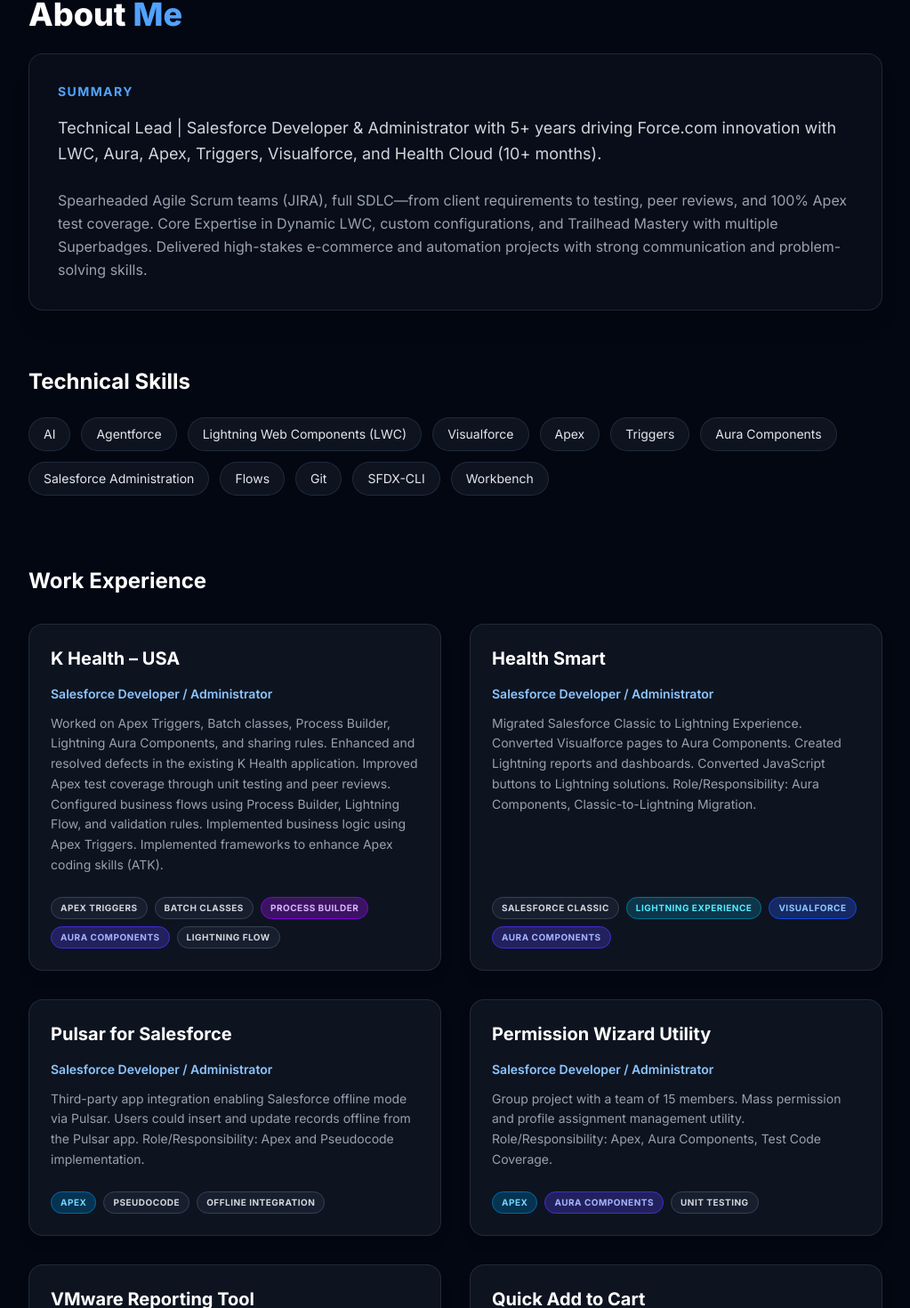
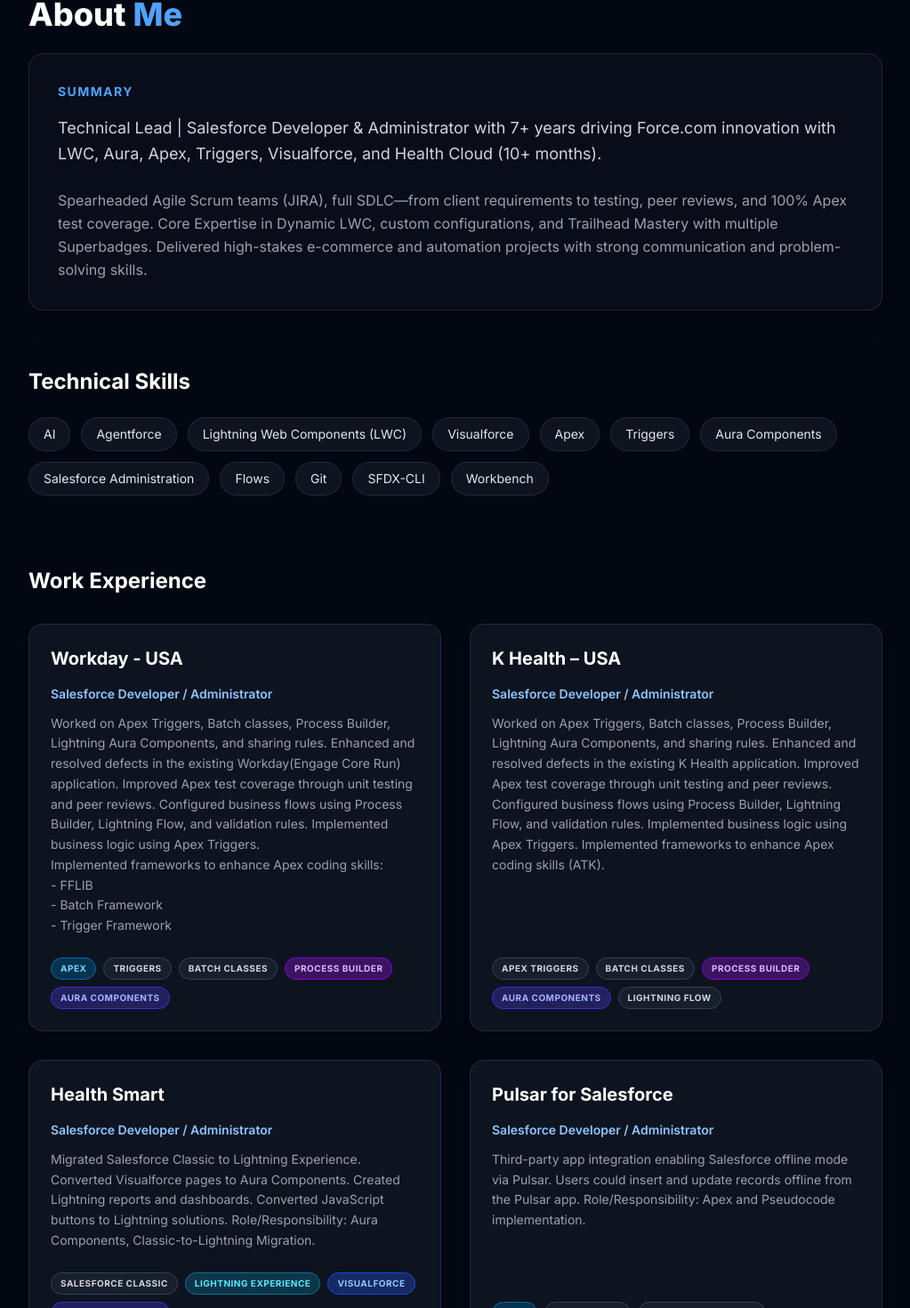
Before and after one commit to pramodPersonalGit/MyPortfolio, a React (Vite) app: page / in a window 1280 px wide. Shown: the part 900-2370 px from the top of the page at 89% size, without its empty margins (128-1151 px from the left). Built offline with nearby package versions, Linux system fonts and the light colour scheme.

Commit message:
Update Work experience and dashboard content.

```diff
--- a/src/components/TrailheadDashboard.tsx
+++ b/src/components/TrailheadDashboard.tsx
@@ -158,9 +158,6 @@
               progress={90}
               targetLabel="Double Star Ranger"
             />
-            <p className="text-xs text-gray-400 mt-3 text-center italic">
-              "Earn <span className="text-white font-bold">20 more badges</span> to reach Double Star Ranger"
-            </p>
 
             {/* Agentblazer Chip */}
             <motion.div
--- a/src/pages/About.tsx
+++ b/src/pages/About.tsx
@@ -52,6 +52,13 @@
 ]
 
 const experiences = [
+  {
+    title: 'Salesforce Developer / Administrator',
+    company: 'Workday - USA',
+    period: '',
+    description: 'Worked on Apex Triggers, Batch classes, Process Builder, Lightning Aura Components, and sharing rules. Enhanced and resolved defects in the existing Workday(Engage Core Run) application. Improved Apex test coverage through unit testing and peer reviews. Configured business flows using Process Builder, Lightning Flow, and validation rules. Implemented business logic using Apex Triggers.\nImplemented frameworks to enhance Apex coding skills:\n    - FFLIB\n    - Batch Framework\n    - Trigger Framework',
+    tech: ['Apex', 'Triggers', 'Batch Classes', 'Process Builder', 'Aura Components']
+  },
   {
     title: 'Salesforce Developer / Administrator',
     company: 'K Health – USA',
@@ -124,7 +131,7 @@
         <div className="bg-gray-800/20 border border-gray-700/50 rounded-2xl p-8 shadow-xl">
           <h3 className="text-blue-400 font-bold mb-4 uppercase tracking-widest text-sm">Summary</h3>
           <p className="text-gray-300 text-lg leading-relaxed mb-6">
-            Technical Lead | Salesforce Developer & Administrator with 5+ years driving Force.com innovation with LWC, Aura, Apex, Triggers, Visualforce, and Health Cloud (10+ months).
+            Technical Lead | Salesforce Developer & Administrator with 7+ years driving Force.com innovation with LWC, Aura, Apex, Triggers, Visualforce, and Health Cloud (10+ months).
           </p>
           <p className="text-gray-400 leading-relaxed">
             Spearheaded Agile Scrum teams (JIRA), full SDLC—from client requirements to testing, peer reviews, and 100% Apex test coverage. Core Expertise in Dynamic LWC, custom configurations, and Trailhead Mastery with multiple Superbadges. Delivered high-stakes e-commerce and automation projects with strong communication and problem-solving skills.
@@ -165,7 +172,7 @@
                 )}
               </div>
               <h4 className="text-blue-300 text-sm font-semibold mb-3">{exp.title}</h4>
-              <p className="text-gray-400 text-sm leading-relaxed mb-6 flex-grow">
+              <p className="text-gray-400 text-sm leading-relaxed mb-6 flex-grow whitespace-pre-line">
                 {exp.description}
               </p>
               <div className="flex flex-wrap gap-2 mt-auto">
```
Also changed, not shown: src/Images/Screenshot 2026-04-01 130900.png (added).
